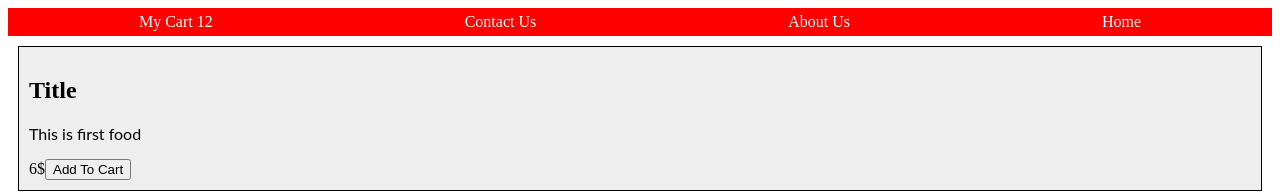
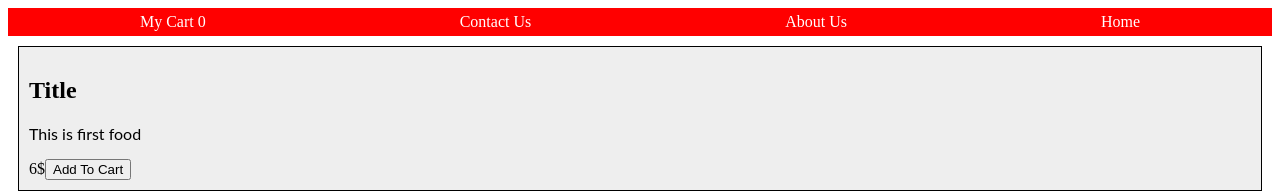
Before and after one commit to simanorouzi/small-order-page-by-redux, a React (Create React App) app: page / in a window 1280 px wide. Shown: the top 192 px of the page. Built offline with nearby package versions, Linux system fonts and the light colour scheme.

Commit message:
Show Cart Window

```diff
--- a/component/header.tsx
+++ b/component/header.tsx
@@ -1,10 +1,12 @@
 import * as React from 'react';
+import { useAppSelector } from '../src/cartRedux';
 
 const Header = () => {
+  const totalCount = useAppSelector((state) => state.cart.totalCount);
   return (
     <header className="menu">
       <div>
-        <a href="#">My Cart 12</a>
+        <a href="#">My Cart {totalCount}</a>
       </div>
       <a href="#">Contact Us</a>
       <a href="#">About Us</a>
--- a/src/cartRedux.tsx
+++ b/src/cartRedux.tsx
@@ -2,13 +2,24 @@ import * as Redux from 'redux';
 import { TypedUseSelectorHook, useSelector } from 'react-redux';
 import * as ReduxToolkit from '@reduxjs/toolkit';
 
-import { CartType, StoreType } from '../src/types';
+import { CartType, ShowCartType, StoreType } from '../src/types';
 
 const initialCart: CartType = {
   items: [],
   totalPrice: 0,
   totalCount: 0,
 };
+
+const initialShowCart: ShowCartType = { isShowCart: false };
+const showCartSlice = ReduxToolkit.createSlice({
+  name: 'showCart',
+  initialState: initialShowCart,
+  reducers: {
+    toggle(state: ShowCartType) {
+      state.isShowCart = !state.isShowCart;
+    },
+  },
+});
 const cartSlice = ReduxToolkit.createSlice({
   name: 'cart',
   initialState: initialCart,
--- a/src/types.tsx
+++ b/src/types.tsx
@@ -14,3 +14,6 @@ export type OrderItemType = {
   count: number;
   price: number;
 };
+export type ShowCartType = {
+  isShowCart: boolean;
+};
```
